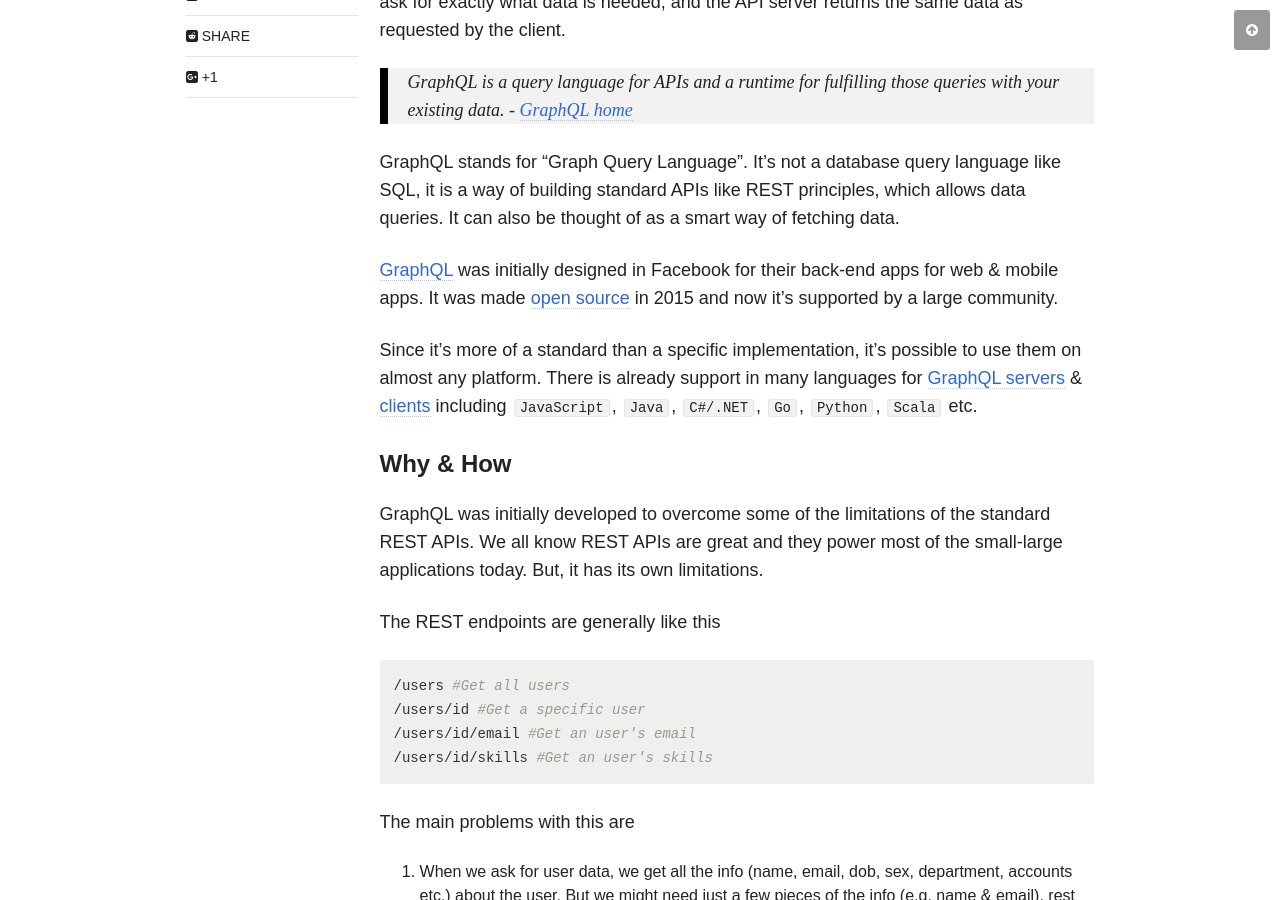
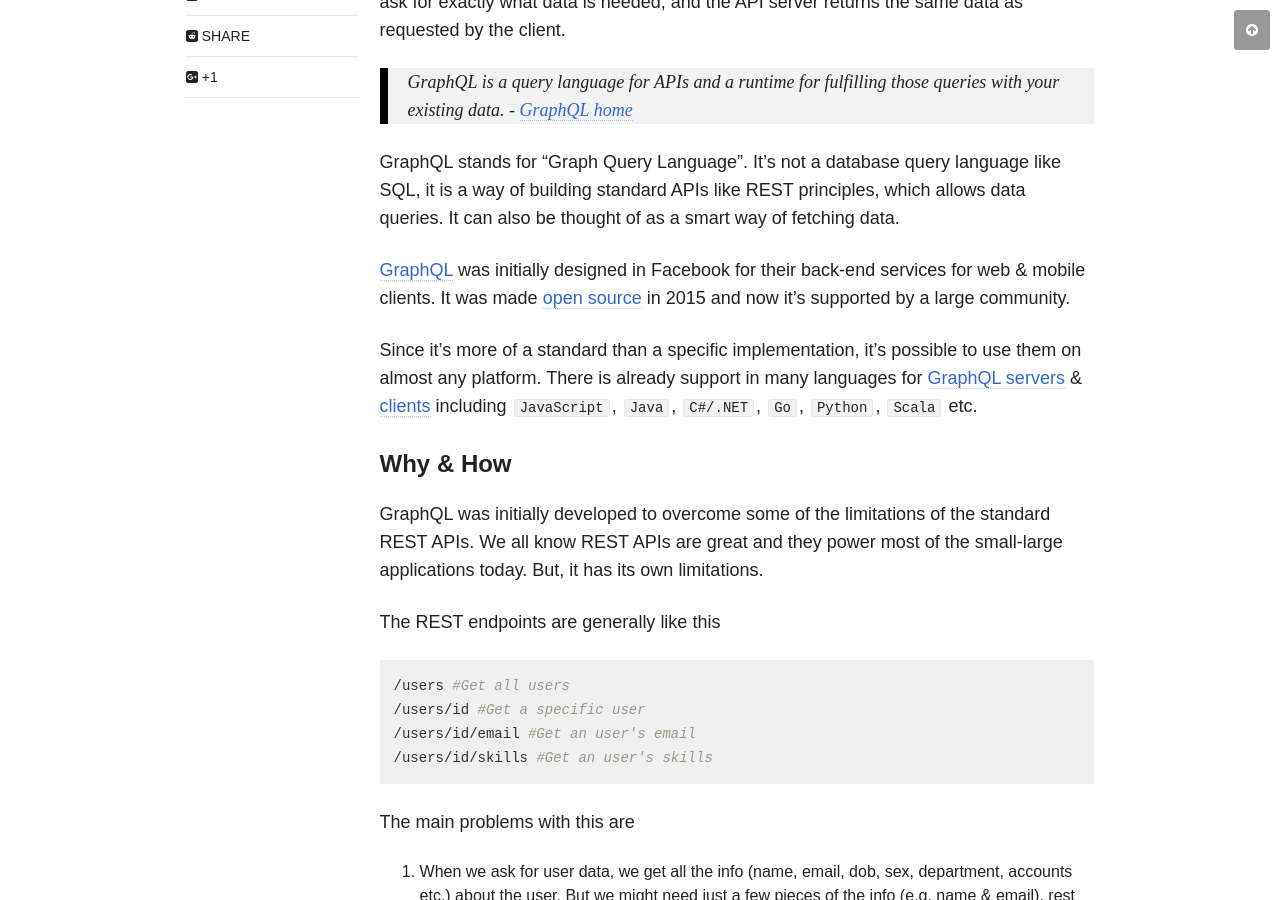
Before and after one commit to chakrabar/chakrabar.github.io, a Jekyll site: the page built from _posts/articles/2018-07-07-what-is-graphql.md, in a window 1280 px wide and 900 px high, scrolled down 1409 px. Built offline with Jekyll 4.4.1, drawn with Linux system fonts in a browser that asks for light colours; nearby versions of some CDN libraries; comment, search, counter and statistics services are not loaded.

Commit message:
whatever...

```diff
--- a/_posts/articles/2018-07-07-what-is-graphql.md
+++ b/_posts/articles/2018-07-07-what-is-graphql.md
@@ -24,7 +24,7 @@
 
 GraphQL stands for "Graph Query Language". It's not a database query language like SQL, it is a way of building standard APIs like REST principles, which allows data queries. It can also be thought of as a smart way of fetching data.
 
-[GraphQL](https://graphql.org/) was initially designed in Facebook for their back-end apps for web & mobile apps. It was made [open source](https://github.com/graphql) in 2015 and now it's supported by a large community.
+[GraphQL](https://graphql.org/) was initially designed in Facebook for their back-end services for web & mobile clients. It was made [open source](https://github.com/graphql) in 2015 and now it's supported by a large community.
 
 Since it's more of a standard than a specific implementation, it's possible to use them on almost any platform. There is already support in many languages for [GraphQL servers](http://graphql.github.io/code/) & [clients](http://graphql.github.io/code/#graphql-clients) including `JavaScript`, `Java`, `C#/.NET`, `Go`, `Python`, `Scala` etc.
 
```
